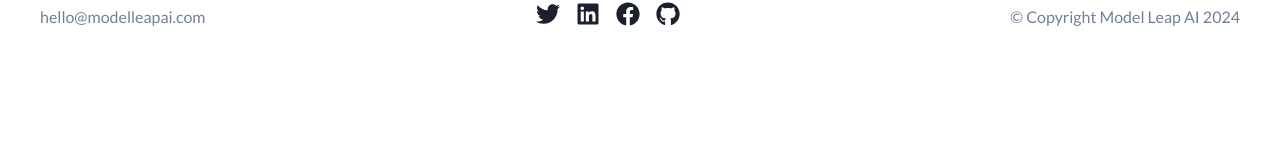
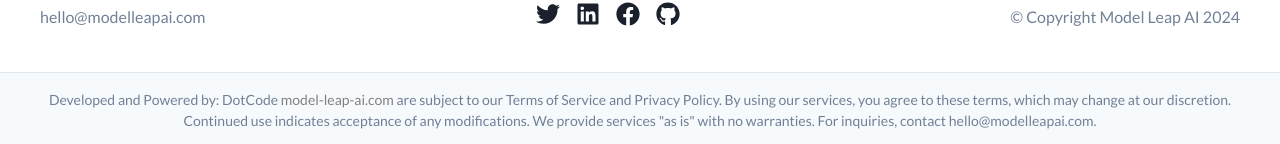
Before and after one commit to Arsalanbashir831/ModelLeap-AI, a React (Vite) app: page / in a window 1280 px wide. Shown: the part 4250-4394 px from the top of the page. Before the commit the page ends 4322 px from the top, so only its background shows below. Built offline with nearby package versions, Linux system fonts and the light colour scheme.

Commit message:
footnote added - landing

```diff
--- /dev/null
+++ b/src/Components/LandingPage/Footnote.jsx
@@ -0,0 +1,27 @@
+import React from 'react';
+import { Box, Text, Link } from '@chakra-ui/react';
+
+const Footnote = () => {
+  return (
+    <Box
+      as="footer"
+      w="100%"
+      textAlign="center"
+      py={4}
+      px={7}
+      bg="gray.50"
+      borderTop="1px solid"
+      borderColor="gray.200"
+    >
+      <Text fontSize="sm" color="gray.500">
+        Developed and Powered by: DotCode <Link href="https://model-leap-ai-vercel.vercel.app/" color="gray" isExternal>model-leap-ai.com</Link> are subject to our{' '}
+        <Link href="#" color="gray.500" isExternal>Terms of Service</Link> and{' '}
+        <Link href="#" color="gray.500" isExternal>Privacy Policy</Link>. By using our services, you agree to these terms, which may change at our
+        discretion. Continued use indicates acceptance of any modifications. We provide services "as is" with no warranties. For inquiries, contact{' '}
+        <Link href="#" color="gray.500">hello@modelleapai.com</Link>.
+      </Text>
+    </Box>
+  );
+};
+
+export default Footnote;
--- a/src/Pages/Landing/Landing.jsx
+++ b/src/Pages/Landing/Landing.jsx
@@ -1,146 +1,3 @@
-// import React from "react";
-// import {
-//   Box,
-//   Flex,
-//   VStack,
-//   Text,
-//   Button,
-//   Stack,
-//   Image,
-// } from "@chakra-ui/react";
-// import Navbar from "../../Components/LandingPage/Navbar";
-// import Hero from "../../Components/LandingPage/Hero";
-// import InfoSection from "../../Components/LandingPage/InfoSection";
-// import SlideShow from "../../Components/LandingPage/SlideShow";
-// import Features from "../../Components/LandingPage/Features";
-// import Footer from "../../Components/LandingPage/Footer";
-// import ModelsSection from "../../Components/LandingPage/ModelsSelection";
-
-// const LandingPage = () => {
-//   return (
-//     <>
-//       <Navbar />
-//       <Box
-//         as="section"
-//         w={"full"}
-//         pt={"65px"}
-//         textAlign="center"
-//         h="100%"
-//         bgGradient="linear-gradient(
-//     300deg,
-//     hsl(298deg 62% 85%) 0%,
-//     hsl(298deg 62% 87%) 3%,
-//     hsl(298deg 62% 90%) 9%,
-//     hsl(299deg 62% 92%) 20%,
-//     hsl(299deg 62% 95%) 41%,
-//     hsl(299deg 62% 97%) 77%,
-//     hsl(0deg 0% 100%) 100%
-//   )"
-//       >
-//         <Flex
-//           w={"full"}
-//           direction="column"
-//           justifyContent="center"
-//           alignItems="center"
-//           height="100%"
-//         >
-//           <Hero />
-//           <InfoSection />
-//         </Flex>
-//         <Flex
-//           w={"full"}
-//           direction="column"
-//           justifyContent="center"
-//           alignItems="center"
-//           height="100%"
-//         >
-//           <SlideShow />
-//         </Flex>
-//       </Box>
-//       <Box
-//         as="section"
-//         w={"full"}
-//         pt={"10px"}
-//         textAlign="center"
-//         h="100%"
-//         bgGradient="linear-gradient(
-//     50deg,
-//     hsl(298deg 50% 89%) 0%,
-//     hsl(298deg 50% 90%) 12%,
-//     hsl(298deg 50% 91%) 21%,
-//     hsl(298deg 50% 92%) 27%,
-//     hsl(298deg 50% 93%) 33%,
-//     hsl(298deg 50% 94%) 39%,
-//     hsl(299deg 50% 95%) 45%,
-//     hsl(299deg 50% 95%) 50%,
-//     hsl(299deg 50% 96%) 56%,
-//     hsl(299deg 50% 97%) 63%,
-//     hsl(299deg 50% 98%) 70%,
-//     hsl(299deg 51% 99%) 81%,
-//     hsl(0deg 0% 100%) 100%
-//   )"
-//       >
-//         <Features />
-//       </Box>
-
-//       <Box
-//         as="section"
-//         w={"full"}
-//         textAlign="center"
-//         h="100%"
-
-//       >
-//         <Flex
-//           w={"full"}
-//           direction="column"
-//           justifyContent="center"
-//           alignItems="center"
-//           height="100%"
-//         >
-//           <ModelsSection/>
-//         </Flex>
-//       </Box>
-
-//       <Box
-//         as="section"
-//         w={"full"}
-//         textAlign="center"
-//         h="100%"
-//         bgGradient="linear-gradient(
-//     50deg,
-//     hsl(298deg 50% 89%) 0%,
-//     hsl(298deg 50% 90%) 12%,
-//     hsl(298deg 50% 91%) 21%,
-//     hsl(298deg 50% 92%) 27%,
-//     hsl(298deg 50% 93%) 33%,
-//     hsl(298deg 50% 94%) 39%,
-//     hsl(299deg 50% 95%) 45%,
-//     hsl(299deg 50% 95%) 50%,
-//     hsl(299deg 50% 96%) 56%,
-//     hsl(299deg 50% 97%) 63%,
-//     hsl(299deg 50% 98%) 70%,
-//     hsl(299deg 51% 99%) 81%,
-//     hsl(0deg 0% 100%) 100%
-//   )"
-//       >
-//         <Flex
-//           w={"full"}
-//           // pt={"1px"}
-//           direction="column"
-//           justifyContent="center"
-//           alignItems="center"
-//           height="100%"
-//         >
-//           <Footer />
-//         </Flex>
-//       </Box>
-
-//     </>
-//   );
-// };
-
-// export default LandingPage;
-
 import React from "react";
 import { Box, Flex } from "@chakra-ui/react";
 import Navbar from "../../Components/LandingPage/Navbar";
@@ -151,6 +8,7 @@ import Features from "../../Components/LandingPage/Features";
 import Footer from "../../Components/LandingPage/Footer";
 import ModelsSection from "../../Components/LandingPage/ModelsSelection";
 import FeaturedPack from "../../Components/LandingPage/FeaturedPack";
+import Footnote from "../../Components/LandingPage/Footnote";
 
 const LandingPage = () => {
   return (
@@ -295,6 +153,7 @@ const LandingPage = () => {
           height="100%"
         >
           <Footer />
+          <Footnote/>
         </Flex>
       </Box>
     </>
```
